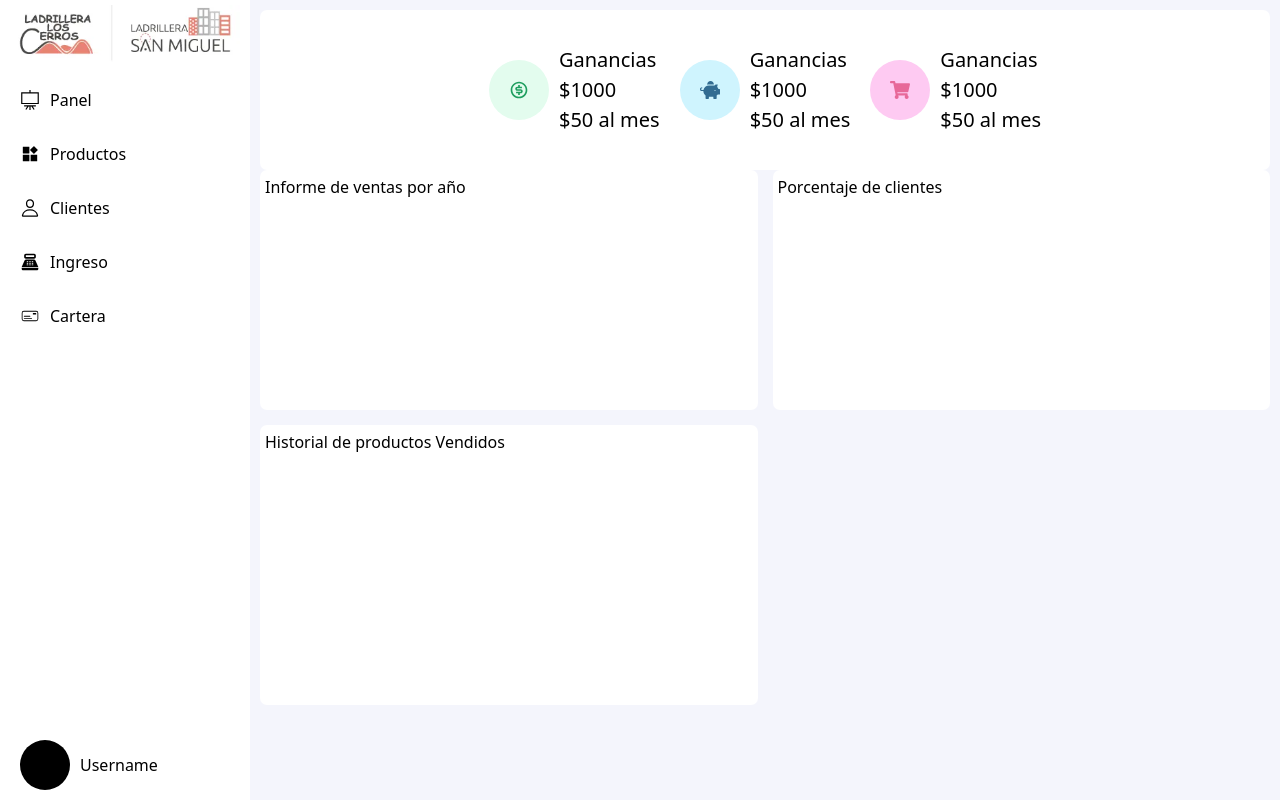
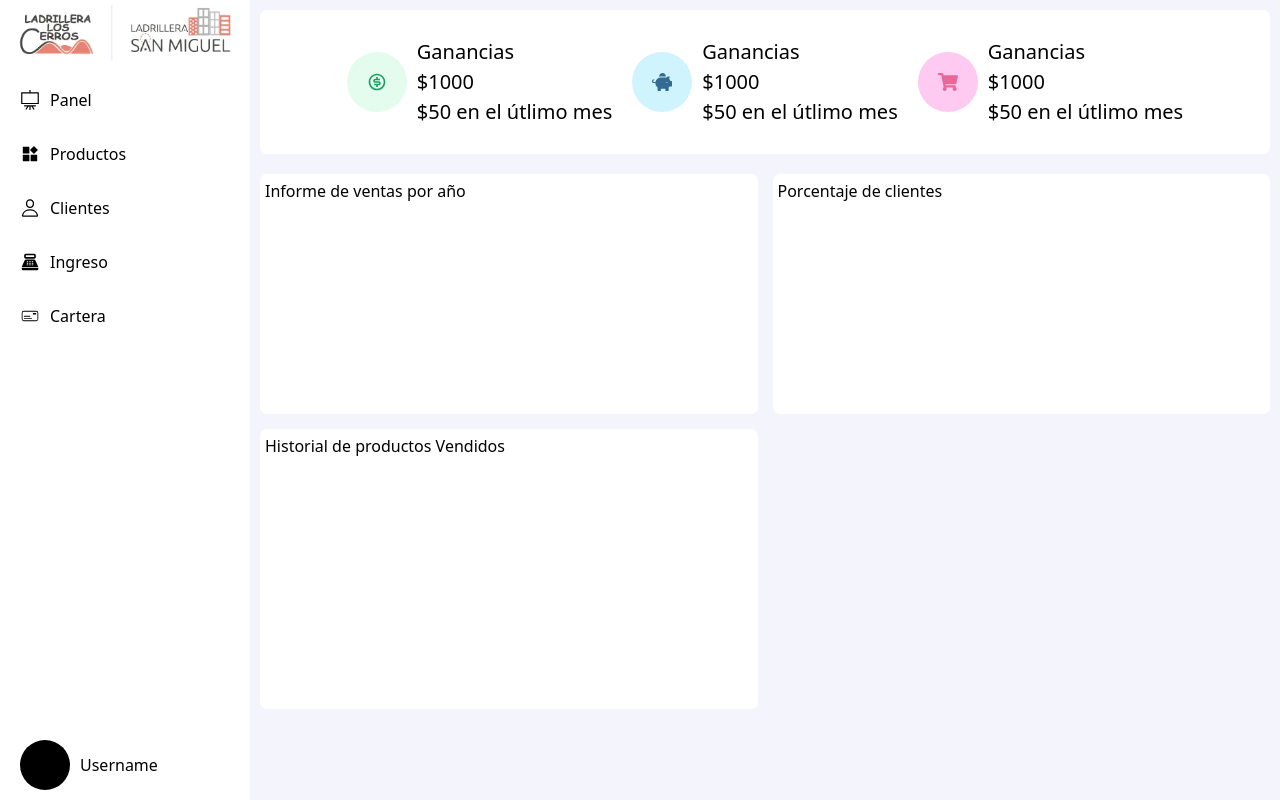
Before and after one commit to freddy320/LadrilleriaLosCerros, a React (Vite) app in the folder frontend/ladrilleriaLosCerros/: page /panel in a window 1280 px wide. Built offline with nearby package versions, Linux system fonts and the light colour scheme.

Commit message:
modificaciones al estilo de 'Panel'

```diff
--- a/frontend/ladrilleriaLosCerros/src/components/Panel.jsx
+++ b/frontend/ladrilleriaLosCerros/src/components/Panel.jsx
@@ -10,9 +10,9 @@ export default function Panel() {
                         <RiMoneyDollarCircleLine />
                     </div>
                     <div>
-              <h5>Ganancias</h5>
-              <h3>$1000</h3>
-              <h6>$50 al mes</h6>
+                        <h5 className="text-base font-semibold">Ganancias</h5>
+                        <h3 className="text-xl font-bold ">$1000</h3>
+                        <h6 className="text-sm">$50 en el útlimo mes</h6>
                     </div>
                 </div>
                 <div className='container-custom'>
@@ -20,9 +20,9 @@ export default function Panel() {
                         <FaPiggyBank />
                     </div>
                     <div>
-              <h5>Ganancias</h5>
-              <h3>$1000</h3>
-              <h6>$50 al mes</h6>
+                    <h5 className="text-base font-semibold">Ganancias</h5>
+                        <h3 className="text-xl font-bold ">$1000</h3>
+                        <h6 className="text-sm">$50 en el útlimo mes</h6>
                     </div>
                 </div>
                 <div className='container-custom'>
@@ -30,9 +30,9 @@ export default function Panel() {
                         <FaShoppingCart />
                     </div>
                     <div>
-              <h5>Ganancias</h5>
-              <h3>$1000</h3>
-              <h6>$50 al mes</h6>
+                    <h5 className="text-base font-semibold">Ganancias</h5>
+                        <h3 className="text-xl font-bold ">$1000</h3>
+                        <h6 className="text-sm">$50 en el útlimo mes</h6>
                     </div>
                 </div>
             </section>
--- a/frontend/ladrilleriaLosCerros/src/style/App.css
+++ b/frontend/ladrilleriaLosCerros/src/style/App.css
@@ -94,8 +94,8 @@
 
 .resume-custom {
   background-color: #FFFFFF;
-  padding: 5px;
-  height: 20vh;
+  padding: 8px;
+  height: 18vh;
   border-radius: 7px;
   display: flex;
   flex-wrap: wrap;
@@ -103,12 +103,14 @@
   align-items: center;
   gap: 20px;
   font-size: 20px;
+  margin-bottom: 20px ;
 }
 
 .resume-custom .container-custom {
   display: flex;
   gap: 10px;
   align-items: center;
+
 }
 
 .icon-container-custom {
@@ -132,4 +134,5 @@
   background-color: #FFFFFF;
   padding: 5px;
   border-radius: 7px;
+
 }
```
Lines whose indentation alone changed are shown as unchanged.
